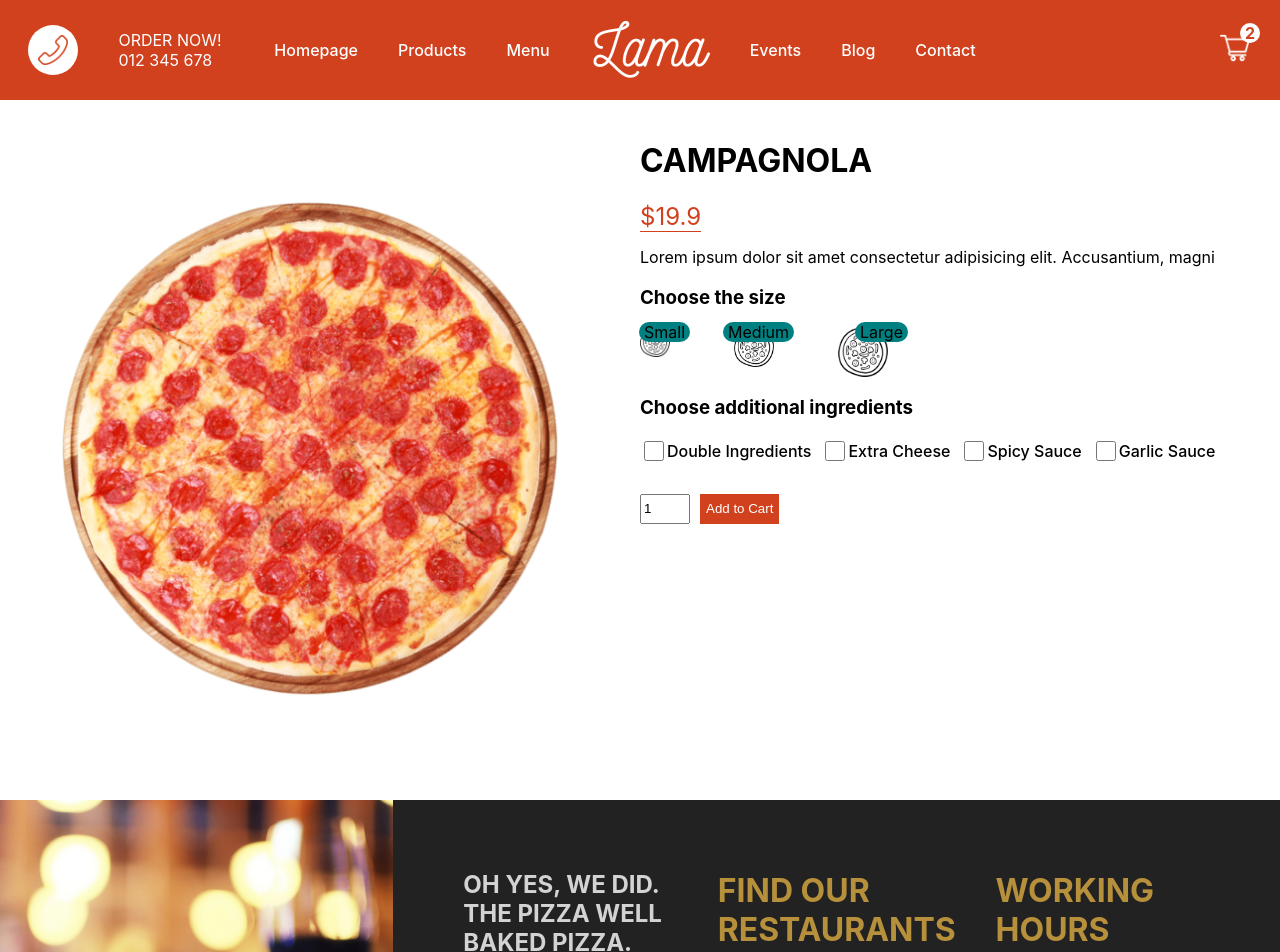
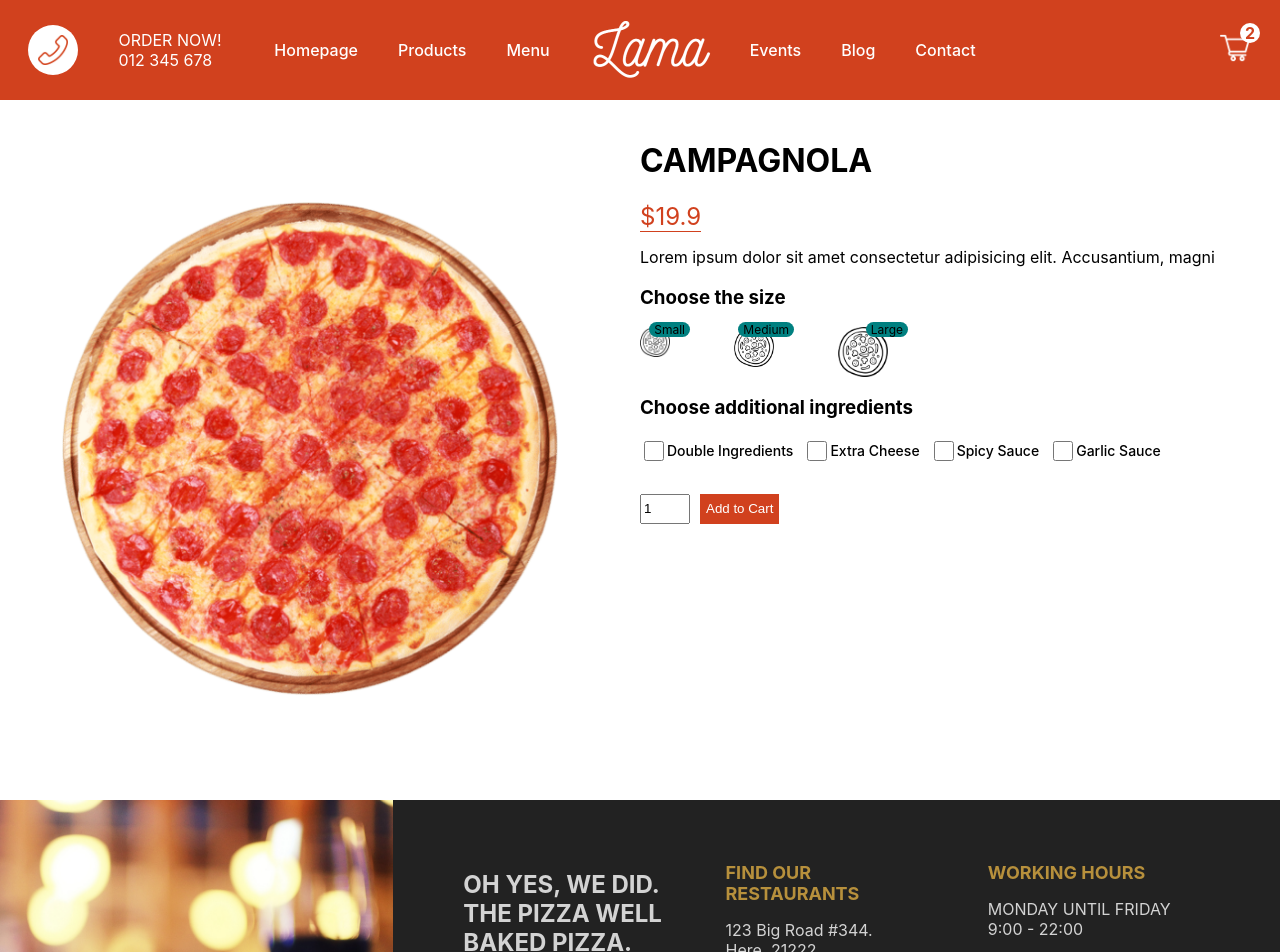
Before and after one commit to mrjiahoe/next-pizza-tutorial, a Next.js app: page /product/1 in a window 1280 px wide. Shown: the top 952 px of the page. Built offline with nearby package versions, Linux system fonts and the light colour scheme.

Commit message:
spelling mistake

```diff
--- a/styles/Footer.module.css
+++ b/styles/Footer.module.css
@@ -23,7 +23,7 @@
 }
 
 .title {
-	font-style: 18px;
+	font-size: 18px;
 	color: #b7903c;
 }
 
--- a/styles/PizzaCard.module.css
+++ b/styles/PizzaCard.module.css
@@ -10,13 +10,13 @@
 }
 
 .title {
-	font-style: 18px;
+	font-size: 18px;
 	font-weight: bold;
 	color: #d1411e;
 }
 
 .price {
-	font-style: 18px;
+	font-size: 18px;
 	font-weight: bold;
 	color: #666;
 }
--- a/styles/Product.module.css
+++ b/styles/Product.module.css
@@ -57,7 +57,7 @@
 	top: -5px;
 	right: -20px;
 	background-color: teal;
-	font-style: 12px;
+	font-size: 12px;
 	padding: 0 5px;
 	border-radius: 10px;
 }
@@ -71,7 +71,7 @@
 	display: flex;
 	align-items: center;
 	margin-right: 10px;
-	font-style: 14px;
+	font-size: 14px;
 	font-weight: 500;
 }
 
```
